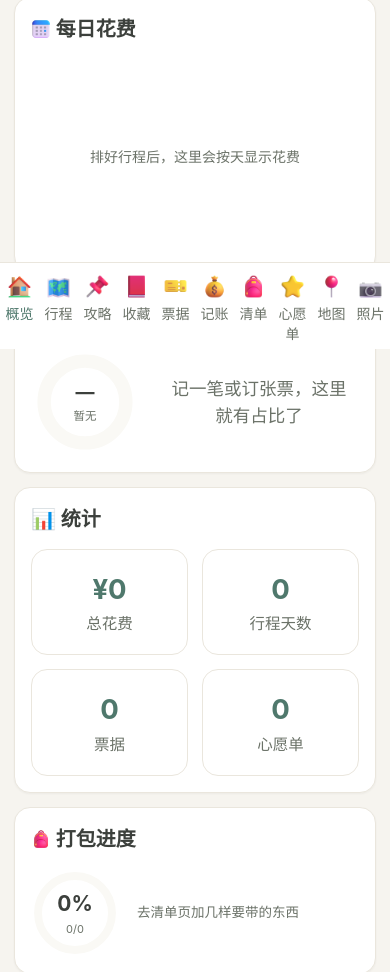
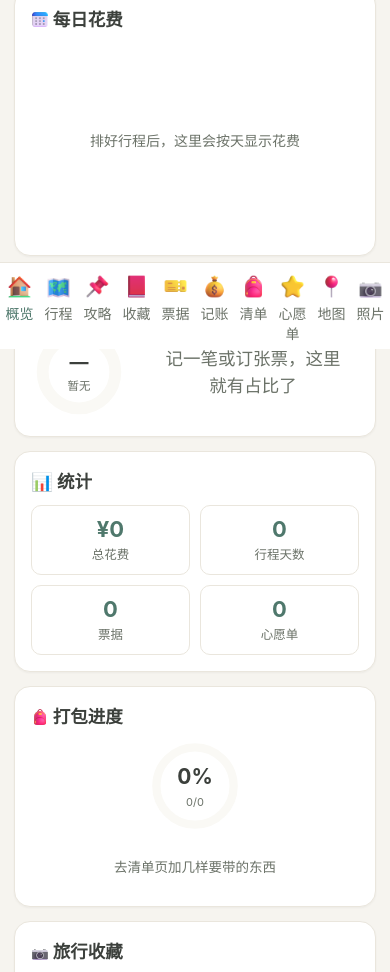
Before and after one commit to Yluuu-atw/Ithaca, a website: page public/index.html in a window 390 px wide. Shown: the part 495-1467 px from the top of the page. Drawn offline with Linux system fonts and the light colour scheme; no server answers.

Commit message:
refine: 概览页收紧间距，提高空间利用率
字号放大 25% 后 padding 和 gap 也跟着变大，加上等高拉伸，概览网格
总高到 1141px，需要滚很久。收紧后降到 956px。

- 卡片内边距 20px 22px → 15px 17px，卡片标题 20px → 17.5px
- 网格与页面堆叠间距 18px → 14px
- 统计卡内边距 18px → 10px 12px，数字 27.5px → 22px
- 柱状图 168px → 128px，甜甜圈 132px → 112px
- 结算区块与分类列表同步收紧

打包进度卡此前是「圆环靠左 + 文字靠右」横排，而卡片高度由同排的
统计卡决定，导致下半截一半以上是空白。改为纵向居中，圆环缩到与
统计卡等高，空间利用率从约 40% 提到 85%。

顺带修正移动端柱状图 132px 比桌面 128px 还高的反向问题。

```diff
--- a/public/css/style.css
+++ b/public/css/style.css
@@ -153,15 +153,15 @@ input, select, textarea { font-family: inherit; font-size: 19px; color: var(--te
   border: 1px solid var(--border);
   border-radius: var(--radius);
   box-shadow: var(--shadow-sm);
-  padding: 20px 22px;
+  padding: 15px 17px;
 }
-.card-head { display: flex; align-items: center; justify-content: space-between; gap: 12px; margin-bottom: 14px; }
-.card-head h2 { margin: 0; font-size: 20px; font-weight: 700; }
+.card-head { display: flex; align-items: center; justify-content: space-between; gap: 12px; margin-bottom: 10px; }
+.card-head h2 { margin: 0; font-size: 17.5px; font-weight: 700; }
 .spend-note { font-size: 15.5px; color: var(--muted); }
 
-.page-stack { display: flex; flex-direction: column; gap: 18px; }
+.page-stack { display: flex; flex-direction: column; gap: 14px; }
 /* 概览仪表盘：12 列网格，卡片按需跨列，形成横竖错落 */
-.dash-grid { display: grid; grid-template-columns: repeat(12, 1fr); gap: 18px; }
+.dash-grid { display: grid; grid-template-columns: repeat(12, 1fr); gap: 14px; }
 /* grid item 默认 min-width:auto，柱状图的 nowrap 日期标签会撑破网格区域，
    导致移动端横向溢出，所以这里必须 min-width:0 */
 .dash-grid > .card { display: flex; flex-direction: column; min-width: 0; }
@@ -247,41 +247,41 @@ input, select, textarea { font-family: inherit; font-size: 19px; color: var(--te
 .stat-grid {
   display: grid;
   grid-template-columns: repeat(4, 1fr);
-  gap: 14px;
+  gap: 10px;
 }
 /* 卡片跨列变窄时用 2 列，避免四个数字挤成一条 */
 .stat-grid-2 { grid-template-columns: repeat(2, 1fr); }
 .stat-card {
   background: var(--surface);
   border: 1px solid var(--border);
-  border-radius: var(--radius);
-  padding: 18px;
+  border-radius: var(--radius-sm);
+  padding: 10px 12px;
   text-align: center;
 }
-.stat-value { font-size: 27.5px; font-weight: 700; color: var(--primary-600); }
-.stat-label { font-size: 15.5px; color: var(--muted); margin-top: 2px; }
+.stat-value { font-size: 22px; font-weight: 700; color: var(--primary-600); line-height: 1.25; }
+.stat-label { font-size: 12.5px; color: var(--muted); margin-top: 1px; }
 
 /* ---------------- 结算 ---------------- */
 .settle-grid {
   display: grid;
   grid-template-columns: repeat(auto-fit, minmax(160px, 1fr));
-  gap: 12px;
-  margin-bottom: 16px;
+  gap: 10px;
+  margin-bottom: 12px;
 }
 .settle-item {
   background: var(--surface-2);
   border-radius: var(--radius-sm);
-  padding: 14px;
+  padding: 10px 12px;
 }
 .settle-name { font-weight: 600; }
-.settle-line { font-size: 15.5px; color: var(--muted); margin: 4px 0; }
-.settle-bal { font-size: 17.5px; font-weight: 700; }
+.settle-line { font-size: 13.5px; color: var(--muted); margin: 3px 0; }
+.settle-bal { font-size: 16px; font-weight: 700; }
 .settle-bal.pos { color: var(--primary-600); }
 .settle-bal.neg { color: var(--danger); }
 .settle-bal.zero { color: var(--muted); }
 
 /* ---------------- 分类占比 ---------------- */
-.cat-list { display: flex; flex-direction: column; gap: 10px; }
+.cat-list { display: flex; flex-direction: column; gap: 8px; }
 .cat-row { display: grid; grid-template-columns: 52px 1fr 72px; align-items: center; gap: 10px; }
 .cat-name { font-size: 16.5px; color: var(--text); }
 .cat-val { font-size: 16.5px; color: var(--muted); text-align: right; }
@@ -295,7 +295,7 @@ input, select, textarea { font-family: inherit; font-size: 19px; color: var(--te
 }
 /* ---------------- 仪表盘图表 ---------------- */
 /* 每日花费柱状图 */
-.chart-bars { display: flex; align-items: flex-end; gap: 6px; height: 168px; padding: 8px 0 0; }
+.chart-bars { display: flex; align-items: flex-end; gap: 5px; height: 128px; padding: 6px 0 0; }
 .bar-col { flex: 1; min-width: 0; display: flex; flex-direction: column; align-items: center; gap: 6px; height: 100%; justify-content: flex-end; }
 .bar-track { width: 100%; max-width: 34px; flex: 1; display: flex; align-items: flex-end; background: linear-gradient(to top, var(--surface-2), transparent); border-radius: 6px 6px 0 0; }
 .bar-fill { width: 100%; height: var(--h, 0%); min-height: 3px; border-radius: 6px 6px 0 0; background: linear-gradient(180deg, var(--chart-2), var(--chart-1)); transition: height .5s ease; }
@@ -306,7 +306,7 @@ input, select, textarea { font-family: inherit; font-size: 19px; color: var(--te
 
 /* 环形图（分类占比） */
 .donut-wrap { display: flex; align-items: center; gap: 20px; flex-wrap: wrap; }
-.donut { position: relative; flex: 0 0 auto; width: 132px; height: 132px; }
+.donut { position: relative; flex: 0 0 auto; width: 112px; height: 112px; }
 .donut svg { width: 100%; height: 100%; transform: rotate(-90deg); }
 .donut-center { position: absolute; inset: 0; display: flex; flex-direction: column; align-items: center; justify-content: center; text-align: center; }
 .donut-total { font-size: 19px; font-weight: 700; }
@@ -318,15 +318,16 @@ input, select, textarea { font-family: inherit; font-size: 19px; color: var(--te
 .legend-val { color: var(--muted); }
 
 /* 进度环 */
-.ring-wrap { display: flex; align-items: center; gap: 18px; }
-.ring { position: relative; flex: 0 0 auto; width: 104px; height: 104px; }
+/* 纵向居中：卡片高度由同排的统计卡决定，横排会在下半截留出大片空白 */
+.ring-wrap { display: flex; flex-direction: column; align-items: center; justify-content: center; gap: 11px; }
+.ring { position: relative; flex: 0 0 auto; width: 119px; height: 119px; }
 .ring svg { width: 100%; height: 100%; transform: rotate(-90deg); }
 .ring-bg { fill: none; stroke: var(--surface-2); stroke-width: 9; }
 .ring-fg { fill: none; stroke: var(--chart-1); stroke-width: 9; stroke-linecap: round; transition: stroke-dashoffset .6s ease; }
 .ring-center { position: absolute; inset: 0; display: flex; flex-direction: column; align-items: center; justify-content: center; }
 .ring-pct { font-size: 21px; font-weight: 700; }
 .ring-cap { font-size: 11px; color: var(--muted); }
-.ring-note { font-size: 13.5px; color: var(--muted); line-height: 1.6; }
+.ring-note { font-size: 13.5px; color: var(--muted); line-height: 1.5; text-align: center; }
 
 /* ---------------- 按钮 ---------------- */
 .btn {
@@ -957,9 +958,9 @@ textarea { resize: vertical; min-height: 60px; }
   .dash-grid > .span-7,
   .dash-grid > .span-8,
   .dash-grid > .span-12 { grid-column: span 1; }
-  .chart-bars { height: 132px; }
-  .donut { width: 108px; height: 108px; }
-  .ring { width: 88px; height: 88px; }
+  .chart-bars { height: 104px; }
+  .donut { width: 96px; height: 96px; }
+  .ring { width: 92px; height: 92px; }
   .tl-day { grid-template-columns: 38px 1fr; column-gap: 10px; padding-bottom: 22px; }
   .tl-day::before { left: 18px; top: 34px; }
   .tl-dot { width: 28px; height: 28px; font-size: 13px; box-shadow: 0 0 0 4px var(--bg); }
```
